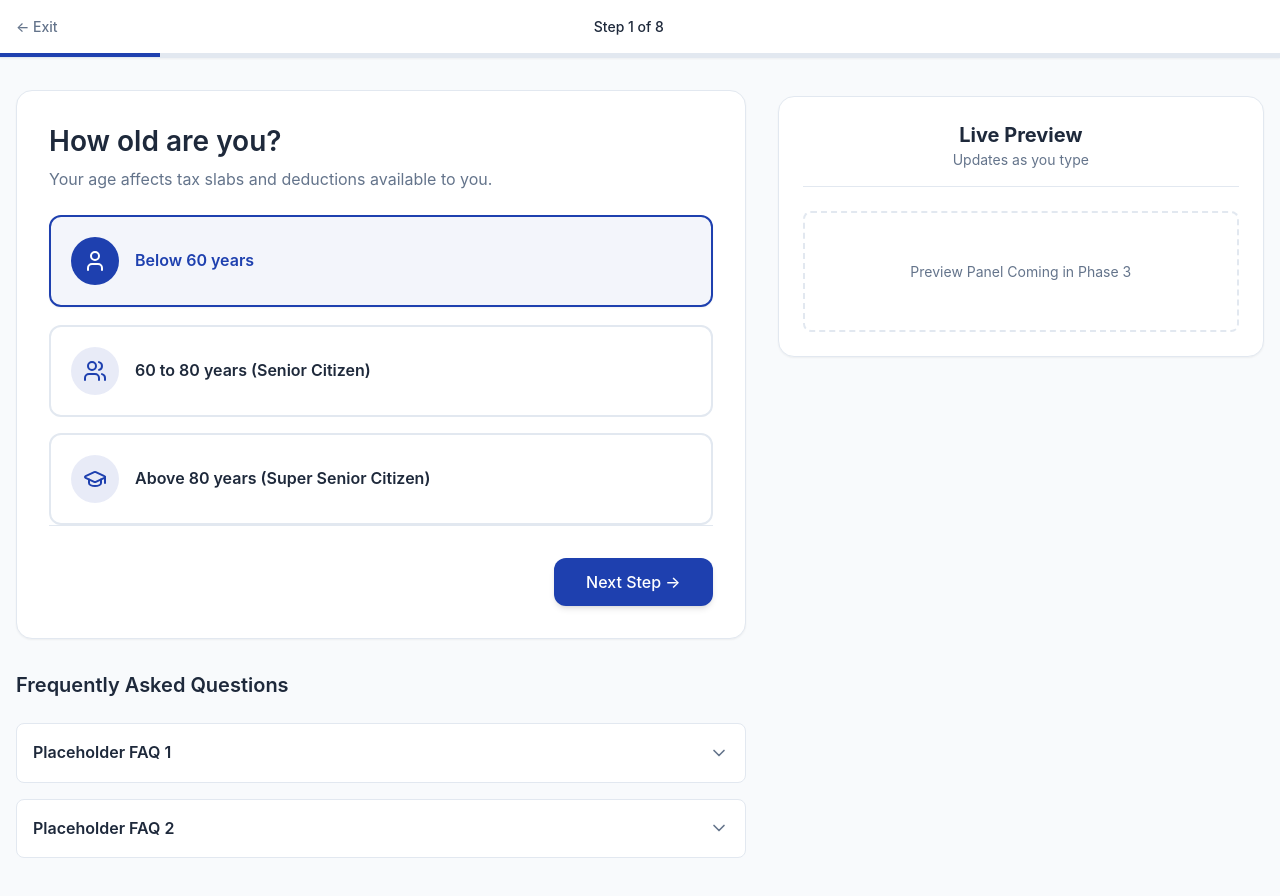
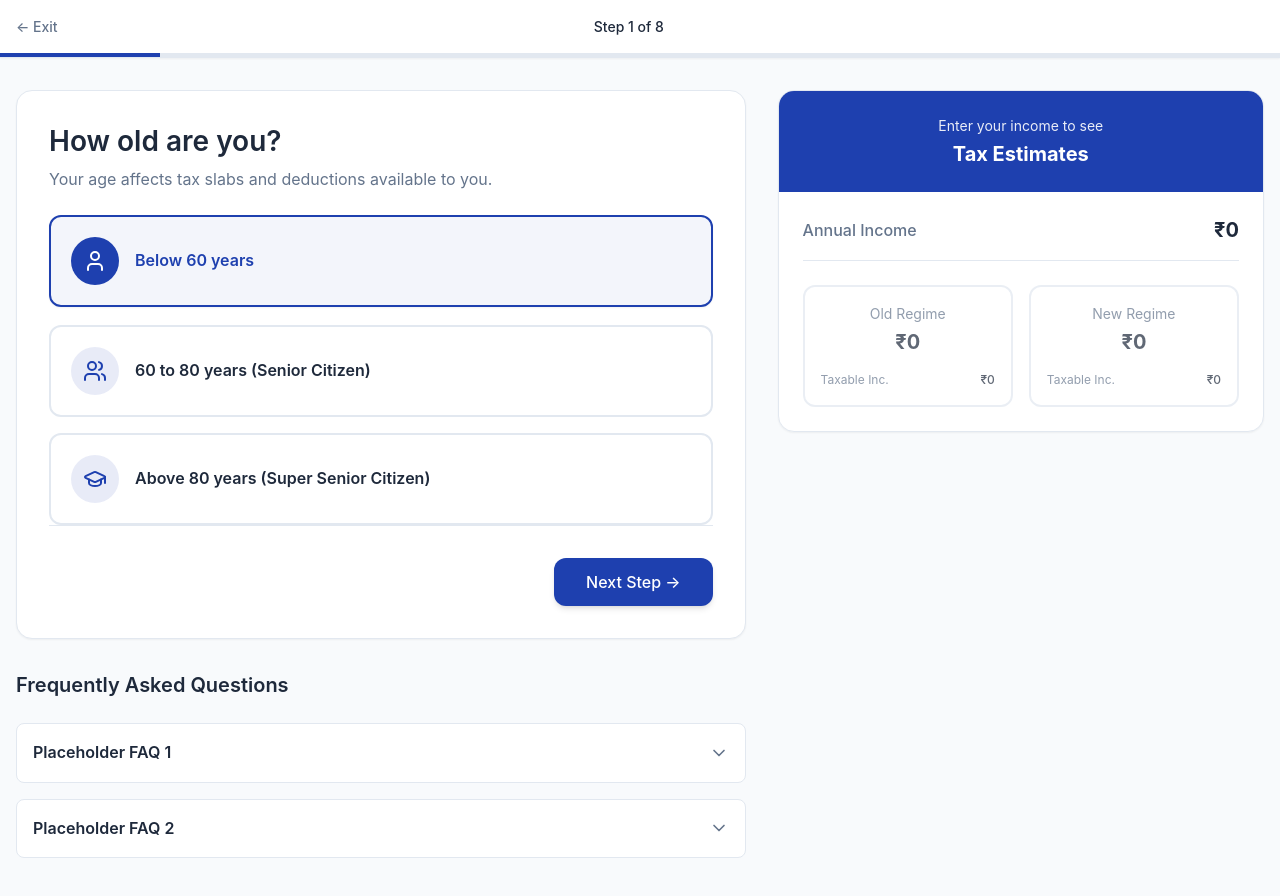
Before and after one commit to randheswayam/56AntigravityTaxCalc, a React (Vite) app in the folder app/: page / in a window 1280 px wide. Both pictures are taken after a click on the button "Start Your Free Tax Check →". Shown: the top 896 px of the page. Built offline with nearby package versions, Linux system fonts and the light colour scheme.

Commit message:
Phase 3 Commit

```diff
--- /dev/null
+++ b/app/src/components/LivePreview.tsx
@@ -0,0 +1,129 @@
+import { useEffect, useState } from 'react';
+import { useTaxStore } from '../store/useTaxStore';
+import { calculateNewRegimeTax, calculateOldRegimeTax, type TaxResult } from '../utils/taxEngine';
+
+const formatCurrency = (amount: number) => {
+  return new Intl.NumberFormat('en-IN', {
+    style: 'currency',
+    currency: 'INR',
+    maximumFractionDigits: 0
+  }).format(amount);
+};
+
+export default function LivePreview() {
+  const state = useTaxStore();
+  const [isCalculating, setIsCalculating] = useState(false);
+
+  const grossIncome = (state.monthlyTakeHome * 12) + state.otherIncome;
+
+  const [newRegime, setNewRegime] = useState<TaxResult>({
+    taxableIncome: 0, taxBeforeRebate: 0, rebate: 0, taxAfterRebate: 0, cess: 0, totalTax: 0, effectiveRate: 0
+  });
+
+  const [oldRegime, setOldRegime] = useState<TaxResult>({
+    taxableIncome: 0, taxBeforeRebate: 0, rebate: 0, taxAfterRebate: 0, cess: 0, totalTax: 0, effectiveRate: 0, totalDeductions: 50000
+  });
+
+  // Debounced calculation
+  useEffect(() => {
+    setIsCalculating(true);
+    const timer = setTimeout(() => {
+      setNewRegime(calculateNewRegimeTax(grossIncome, state.ageCategory));
+      setOldRegime(calculateOldRegimeTax(grossIncome, state.ageCategory));
+      setIsCalculating(false);
+    }, 300); // 300ms debounce
+
+    return () => clearTimeout(timer);
+  }, [grossIncome, state.ageCategory]);
+
+  const diff = oldRegime.totalTax - newRegime.totalTax;
+  const isNewBetter = diff > 0;
+  const isOldBetter = diff < 0;
+  const savings = Math.abs(diff);
+
+  return (
+    <div className="bg-card rounded-2xl shadow-sm border border-border overflow-hidden transition-all duration-300">
+
+      {/* Header / Recommendation Preview */}
+      <div className={`p-6 text-center text-white transition-colors duration-300 ${
+        grossIncome === 0 ? 'bg-primary' : (isNewBetter ? 'bg-success' : (isOldBetter ? 'bg-primary' : 'bg-text-secondary'))
+      }`}>
+        {isCalculating ? (
+          <div className="animate-pulse">Calculating...</div>
+        ) : grossIncome === 0 ? (
+          <div>
+            <div className="text-small opacity-90 mb-1">Enter your income to see</div>
+            <div className="text-h3 font-bold">Tax Estimates</div>
+          </div>
+        ) : (
+          <div>
+            <div className="text-small opacity-90 mb-1">
+              {isNewBetter ? 'New Regime looks better' : (isOldBetter ? 'Old Regime looks better' : 'Both are equal')}
+            </div>
+            <div className="text-h3 font-bold">
+              {savings > 0 ? `Potential savings: ${formatCurrency(savings)}` : 'No difference'}
+            </div>
+          </div>
+        )}
+      </div>
+
+      <div className="p-6 space-y-6">
+        {/* Income Summary */}
+        <div className="flex justify-between items-center pb-4 border-b border-border">
+          <span className="text-text-secondary font-medium">Annual Income</span>
+          <span className="text-h3 font-bold">{formatCurrency(grossIncome)}</span>
+        </div>
+
+        {/* Estimates Side by Side */}
+        <div className="flex gap-4">
+
+          {/* Old Regime Column */}
+          <div className={`flex-1 rounded-xl p-4 border-2 transition-all ${isOldBetter ? 'border-primary bg-primary/5' : 'border-border opacity-70'}`}>
+            <div className="text-center mb-4">
+              <div className="text-small text-text-secondary mb-1">Old Regime</div>
+              <div className={`text-h3 font-bold ${isOldBetter ? 'text-primary' : 'text-text-primary'}`}>
+                {formatCurrency(oldRegime.totalTax)}
+              </div>
+            </div>
+            <div className="space-y-2 text-caption">
+              <div className="flex justify-between">
+                <span className="text-text-secondary">Taxable Inc.</span>
+                <span className="font-medium">{formatCurrency(oldRegime.taxableIncome)}</span>
+              </div>
+              {oldRegime.rebate > 0 && (
+                <div className="flex justify-between text-success">
+                  <span>Rebate (87A)</span>
+                  <span className="font-medium">-{formatCurrency(oldRegime.rebate)}</span>
+                </div>
+              )}
+            </div>
+          </div>
+
+          {/* New Regime Column */}
+          <div className={`flex-1 rounded-xl p-4 border-2 transition-all ${isNewBetter ? 'border-success bg-success/5' : 'border-border opacity-70'}`}>
+            <div className="text-center mb-4">
+              <div className="text-small text-text-secondary mb-1">New Regime</div>
+              <div className={`text-h3 font-bold ${isNewBetter ? 'text-success' : 'text-text-primary'}`}>
+                {formatCurrency(newRegime.totalTax)}
+              </div>
+            </div>
+            <div className="space-y-2 text-caption">
+              <div className="flex justify-between">
+                <span className="text-text-secondary">Taxable Inc.</span>
+                <span className="font-medium">{formatCurrency(newRegime.taxableIncome)}</span>
+              </div>
+              {newRegime.rebate > 0 && (
+                <div className="flex justify-between text-success">
+                  <span>Rebate (87A)</span>
+                  <span className="font-medium">-{formatCurrency(newRegime.rebate)}</span>
+                </div>
+              )}
+            </div>
+          </div>
+
+        </div>
+
+      </div>
+    </div>
+  );
+}
--- a/app/src/components/WizardShell.tsx
+++ b/app/src/components/WizardShell.tsx
@@ -2,6 +2,7 @@ import { useState } from 'react';
 import { ChevronDown, ChevronUp } from 'lucide-react';
 import Step1Age from './steps/Step1Age';
 import Step2Income from './steps/Step2Income';
+import LivePreview from './LivePreview';
 
 interface WizardShellProps {
   onExit: () => void;
@@ -46,9 +47,9 @@ export default function WizardShell({ onExit }: WizardShellProps) {
   ];
 
   return (
-    <div className="min-h-screen bg-background pb-24">
+    <div className="min-h-screen bg-background pb-24 relative">
       {/* Progress Bar Header */}
-      <div className="sticky top-0 bg-card border-b border-border z-10 shadow-sm">
+      <div className="sticky top-0 bg-card border-b border-border z-20 shadow-sm">
         <div className="container mx-auto px-4 py-4 flex items-center justify-between">
           <button
             onClick={prevStep}
@@ -71,7 +72,7 @@ export default function WizardShell({ onExit }: WizardShellProps) {
       </div>
 
       <div className="container mx-auto px-4 py-8">
-        <div className="flex flex-col lg:flex-row gap-8 items-start">
+        <div className="flex flex-col lg:flex-row gap-8 items-start relative">
 
           {/* Main Content Area */}
           <div className="w-full lg:w-3/5 space-y-8">
@@ -101,8 +102,8 @@ export default function WizardShell({ onExit }: WizardShellProps) {
               </div>
             </div>
 
-            {/* FAQ Section Placeholder */}
-            <div className="mt-12">
+            {/* FAQ Section */}
+            <div className="mt-12 hidden lg:block">
               <h3 className="text-h3 mb-6 text-text-primary">Frequently Asked Questions</h3>
               <div className="space-y-4">
                 {faqs.map((faq, index) => (
@@ -131,17 +132,9 @@ export default function WizardShell({ onExit }: WizardShellProps) {
             </div>
           </div>
 
-          {/* Live Preview Panel Placeholder */}
-          <div className="w-full lg:w-2/5 lg:sticky lg:top-24 hidden lg:block">
-            <div className="bg-card rounded-2xl shadow-sm border border-border p-6 space-y-6">
-              <div className="text-center pb-4 border-b border-border">
-                <h3 className="text-h3 font-bold text-text-primary">Live Preview</h3>
-                <p className="text-small text-text-secondary">Updates as you type</p>
-              </div>
-              <div className="py-12 text-center text-text-secondary text-small border-2 border-dashed border-border rounded-lg">
-                Preview Panel Coming in Phase 3
-              </div>
-            </div>
+          {/* Live Preview Panel */}
+          <div className="w-full lg:w-2/5 lg:sticky lg:top-[5.5rem] z-10 order-first lg:order-last mb-8 lg:mb-0">
+            <LivePreview />
           </div>
 
         </div>
--- /dev/null
+++ b/app/src/utils/taxEngine.ts
@@ -0,0 +1,140 @@
+import { type AgeCategory } from '../store/useTaxStore';
+
+export interface TaxResult {
+  taxableIncome: number;
+  taxBeforeRebate: number;
+  rebate: number;
+  taxAfterRebate: number;
+  cess: number;
+  totalTax: number;
+  effectiveRate: number;
+  totalDeductions?: number;
+}
+
+export function calculateNewRegimeTax(grossIncome: number, _ageCategory: AgeCategory): TaxResult {
+  // Step 1: Apply Standard Deduction
+  const standardDeduction = 75000;
+  let taxableIncome = Math.max(0, grossIncome - standardDeduction);
+
+  // Step 2: Calculate tax using slabs
+  const slabs = [
+    { limit: 400000, rate: 0 },
+    { limit: 800000, rate: 0.05 },
+    { limit: 1200000, rate: 0.10 },
+    { limit: 1600000, rate: 0.15 },
+    { limit: 2000000, rate: 0.20 },
+    { limit: 2400000, rate: 0.25 },
+    { limit: Infinity, rate: 0.30 }
+  ];
+
+  let tax = 0;
+  let remainingIncome = taxableIncome;
+  let previousLimit = 0;
+
+  for (const slab of slabs) {
+    const slabAmount = Math.min(remainingIncome, slab.limit - previousLimit);
+    if (slabAmount <= 0) break;
+    tax += slabAmount * slab.rate;
+    remainingIncome -= slabAmount;
+    previousLimit = slab.limit;
+  }
+
+  // Step 3: Apply Section 87A Rebate
+  let rebate = 0;
+  if (taxableIncome <= 1200000) {
+    rebate = Math.min(tax, 60000);
+  }
+  tax -= rebate;
+
+  // Step 4: Apply 4% Cess
+  const cess = tax * 0.04;
+  const totalTax = tax + cess;
+
+  return {
+    taxableIncome,
+    taxBeforeRebate: tax + rebate,
+    rebate,
+    taxAfterRebate: tax,
+    cess,
+    totalTax,
+    effectiveRate: grossIncome > 0 ? (totalTax / grossIncome) * 100 : 0
+  };
+}
+
+export function calculateOldRegimeTax(
+  grossIncome: number,
+  ageCategory: AgeCategory,
+  _deductions: any = {} // We'll type this properly later, using baseline for now
+): TaxResult {
+  // Step 1: Apply Standard Deduction
+  const standardDeduction = 50000;
+
+  // For Phase 3 baseline, we just use standard deduction
+  // In later phases, we will sum up all real deductions
+  const totalDeductions = standardDeduction;
+
+  let taxableIncome = Math.max(0, grossIncome - totalDeductions);
+
+  // Step 3: Get age-based slabs
+  const slabs = getOldRegimeSlabs(ageCategory);
+
+  // Step 4: Calculate tax
+  let tax = 0;
+  let remainingIncome = taxableIncome;
+  let previousLimit = 0;
+
+  for (const slab of slabs) {
+    const slabAmount = Math.min(remainingIncome, slab.limit - previousLimit);
+    if (slabAmount <= 0) break;
+    tax += slabAmount * slab.rate;
+    remainingIncome -= slabAmount;
+    previousLimit = slab.limit;
+  }
+
+  // Step 5: Apply Section 87A Rebate
+  let rebate = 0;
+  if (taxableIncome <= 500000) {
+    rebate = Math.min(tax, 12500);
+  }
+  tax -= rebate;
+
+  // Step 6: Apply 4% Cess
+  const cess = tax * 0.04;
+  const totalTax = tax + cess;
+
+  return {
+    taxableIncome,
+    totalDeductions,
+    taxBeforeRebate: tax + rebate,
+    rebate,
+    taxAfterRebate: tax,
+    cess,
+    totalTax,
+    effectiveRate: grossIncome > 0 ? (totalTax / grossIncome) * 100 : 0
+  };
+}
+
+function getOldRegimeSlabs(ageCategory: AgeCategory) {
+  if (ageCategory === 'superSenior80plus') {
+    return [
+      { limit: 500000, rate: 0 },
+      { limit: 1000000, rate: 0.20 },
+      { limit: Infinity, rate: 0.30 }
+    ];
+  } else if (ageCategory === 'senior60to80') {
+    return [
+      { limit: 300000, rate: 0 },
+      { limit: 500000, rate: 0.05 },
+      { limit: 1000000, rate: 0.20 },
+      { limit: Infinity, rate: 0.30 }
+    ];
+  } else {
+    // Below 60
+    return [
+      { limit: 250000, rate: 0 },
+      { limit: 500000, rate: 0.05 },
+      { limit: 1000000, rate: 0.20 },
+      { limit: Infinity, rate: 0.30 }
+    ];
+  }
+}
```
